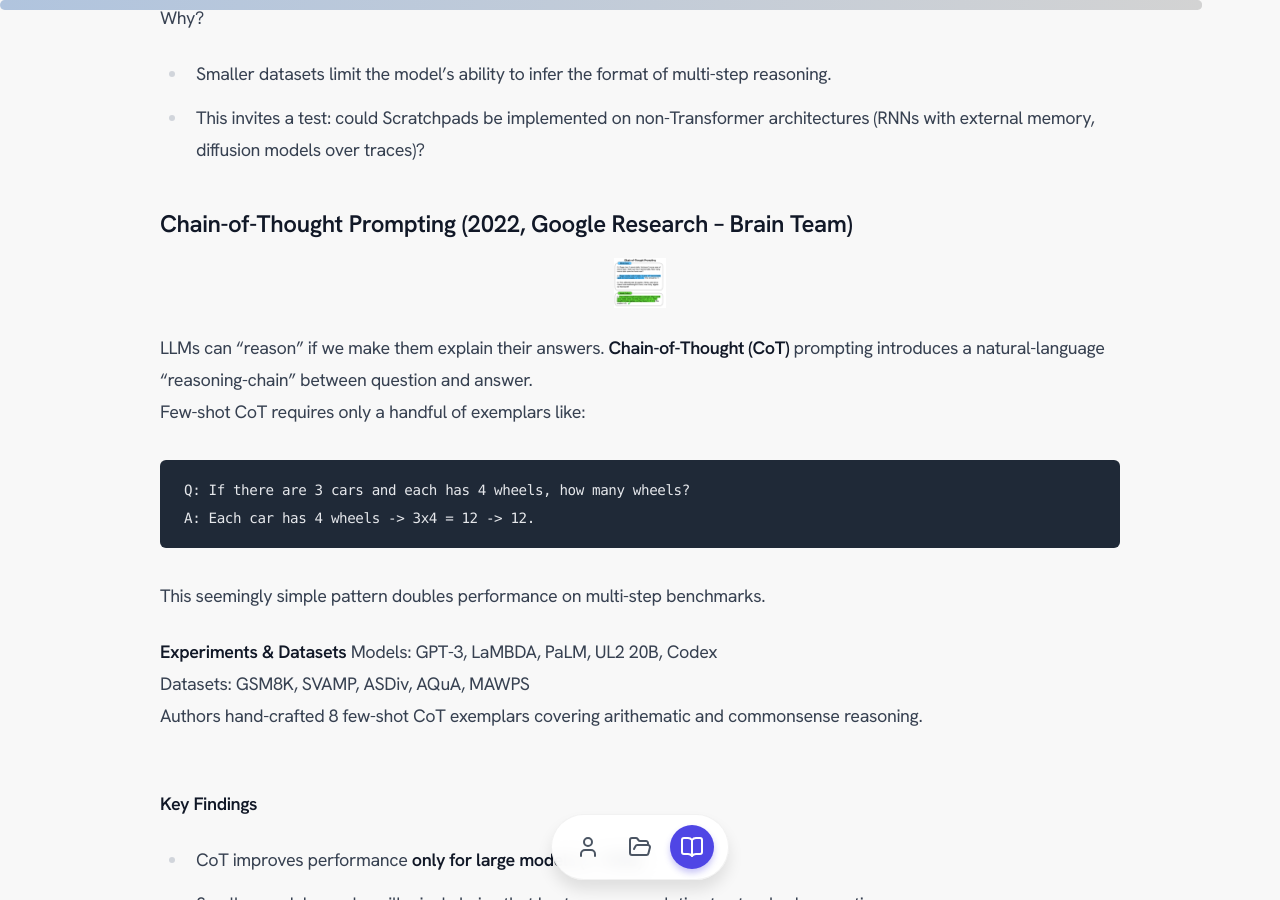
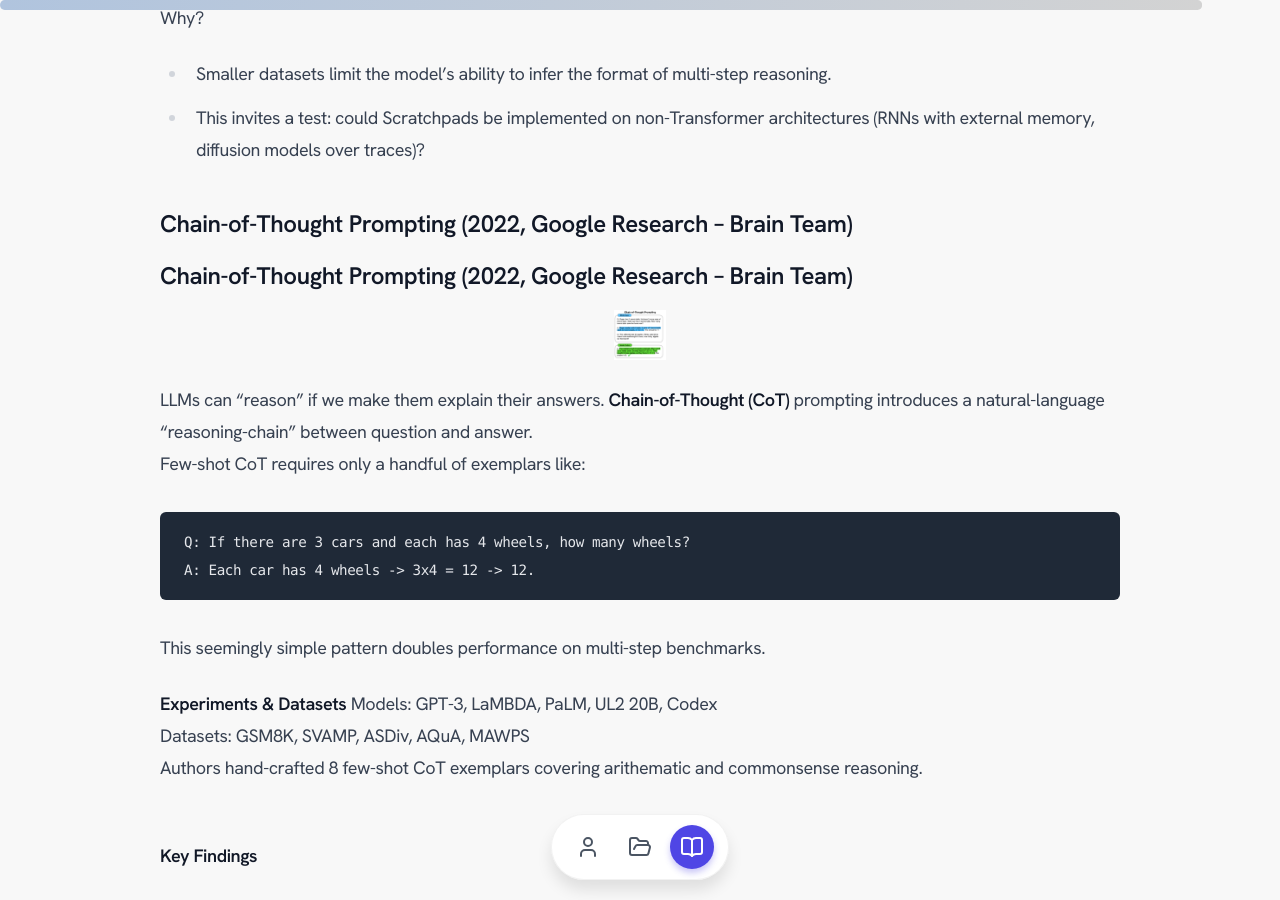
Before and after one commit to omertafveez-2001/omertafveez-2001.github.io, a Jekyll site: the page built from blogs/reasoning-primer/reasoning-primer.md, in a window 1280 px wide and 900 px high, scrolled down 5192 px. Built offline with Jekyll 4.4.1, drawn with Linux system fonts in a browser that asks for light colours; nearby versions of some CDN libraries.

Commit message:
reasoning

```diff
--- a/blogs/reasoning-primer/reasoning-primer.md
+++ b/blogs/reasoning-primer/reasoning-primer.md
@@ -87,6 +87,7 @@ Why?
 - This invites a test: could Scratchpads be implemented on non-Transformer architectures (RNNs with external memory, diffusion models over traces)?
 
 ### Chain-of-Thought Prompting (2022, Google Research -- Brain Team)
+### Chain-of-Thought Prompting (2022, Google Research -- Brain Team)
 <div class="cot-image">
   <img src="./imgs/cot.png" alt="cot">
 </div>
```
